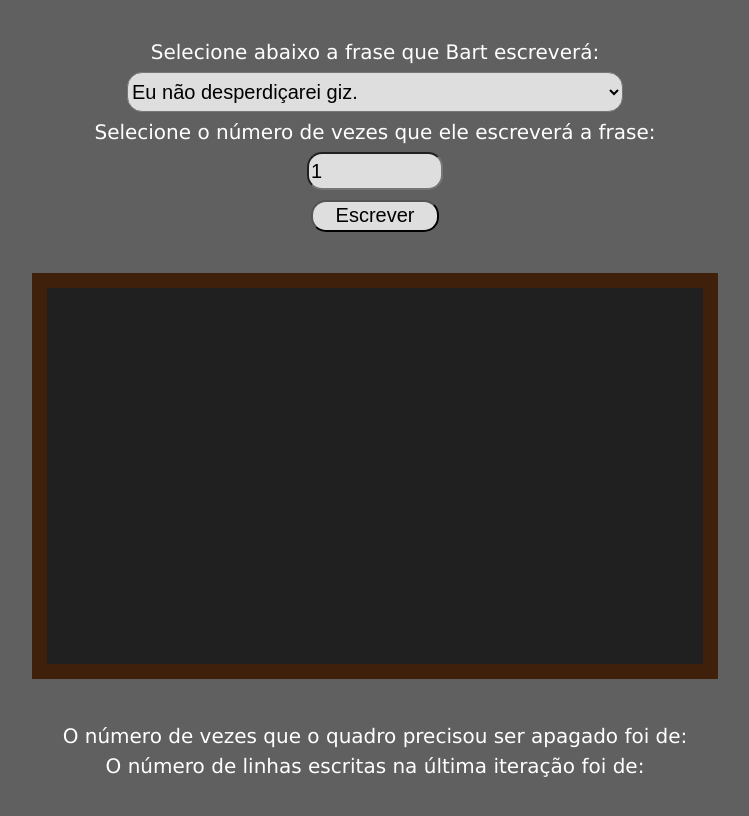
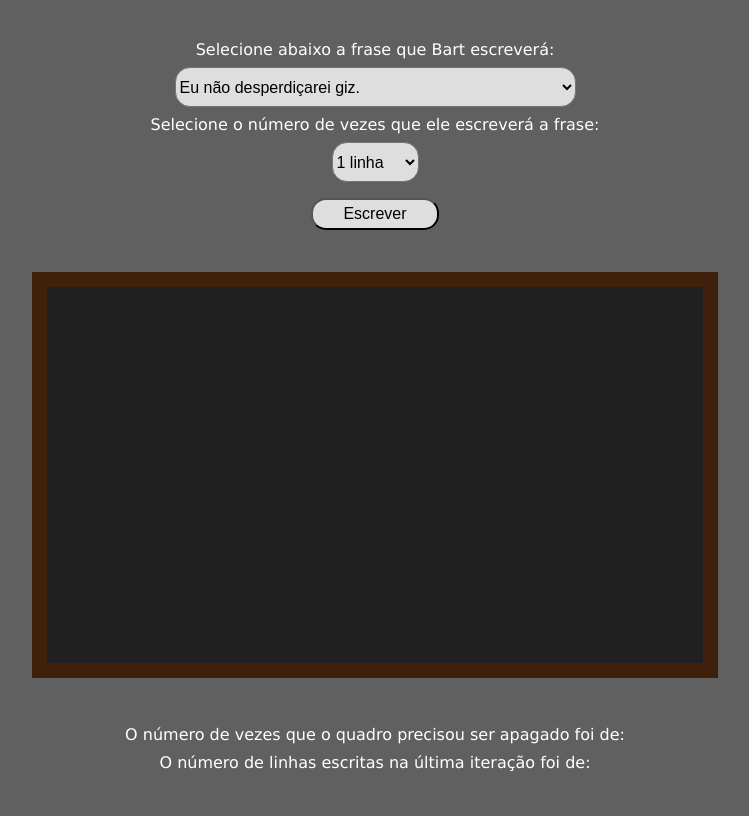
Before and after one commit to rosouzafreitas/aulaspraticasalpha, a plain HTML site: page whileloop/index.html in a window 1280 px wide. Shown: the whole page, without its empty margins (265-1014 px from the left). Drawn offline with Linux system fonts and the light colour scheme.

Commit message:
whileloop

```diff
--- a/whileloop/index.html
+++ b/whileloop/index.html
@@ -27,7 +27,19 @@
             <option value="Eu não gritarei “Fogo” em uma sala de aula cheia.">Eu não gritarei “Fogo” em uma sala de aula cheia.</option>
         </select>
         <label for="reps">Selecione o número de vezes que ele escreverá a frase:</label>
-        <input type="number" value="1" min="1" max="11" id="reps" onkeydown="return false">
+        <select id="reps">
+            <option value="1">1 linha</option>
+            <option value="2">2 linhas</option>
+            <option value="3">3 linhas</option>
+            <option value="4">4 linhas</option>
+            <option value="5">5 linhas</option>
+            <option value="6">6 linhas</option>
+            <option value="7">7 linhas</option>
+            <option value="8">8 linhas</option>
+            <option value="9">9 linhas</option>
+            <option value="10">10 linhas</option>
+            <option value="11">11 linhas</option>
+        </select>
         <input type="button" value="Escrever" id="writebtn" onclick="writePhrase();">
     </form>
     <div id="blackboard">
--- a/whileloop/style.css
+++ b/whileloop/style.css
@@ -7,6 +7,7 @@ body {
     display: flex;
     flex-direction: column;
     font-family: Verdana, Geneva, Tahoma, sans-serif;
+    overflow-y: hidden;
 }
 form {
     display: flex;
@@ -17,30 +18,31 @@ select {
     margin-top: 1vh;
     margin-bottom: 1vh;
     height: 5vh;
-    font-size: 20px;
+    font-size: 2vh;
     border-radius: 15px;
     background-color: #dedede;
 }
 input {
     height: 4vh;
     width: 10vw;
-    font-size: 20px;
+    font-size: 2vh;
     margin-top: 1vh;
     margin-bottom: 0.2vh;
     border-radius: 15px;
     background-color: #dedede;
 }
 label {
-    font-size: 20px;
+    font-size: 2vh;
 }
 #blackboard {
+    flex-direction: row;
     background-color: #202020;
     border: 15px solid #3f200b;
     width: 50vw;
     height: 45vh;
     padding: 1vh;
     font-family: 'Caveat';
-    font-size: 30px;
+    font-size: 3vh;
 }
 p {
     letter-spacing: 4px;
@@ -52,11 +54,11 @@ p {
     text-align: center;
     margin-top: 5vh;
     margin-bottom: 5vh;
-    font-size: 26px;
+    font-size: 3vh;
     font-weight: bold;
 }
 .countertxt {
-    font-size: 20px;
+    font-size: 2vh;
     font-weight: normal;
 }
 #counter1, #counter2 {
```
